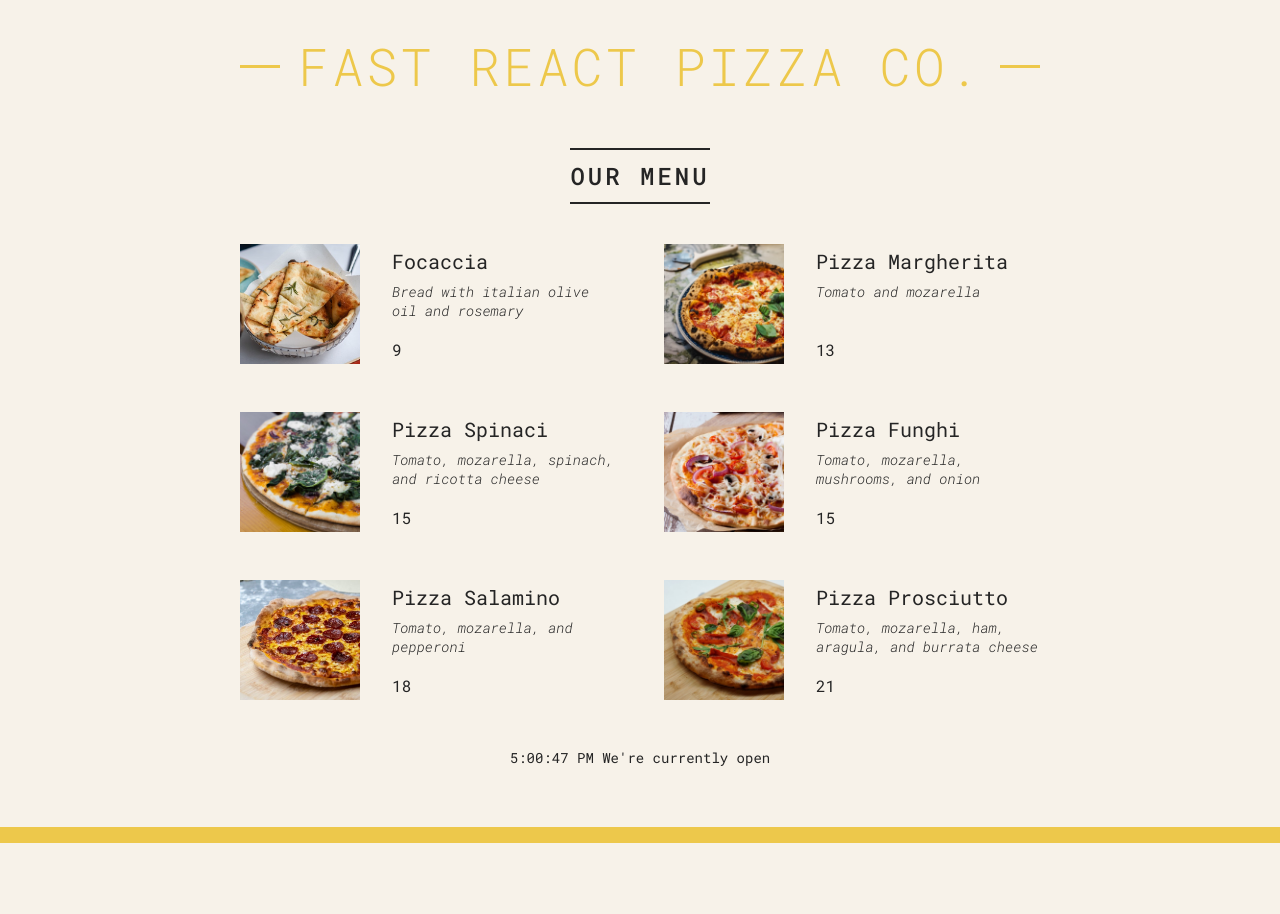
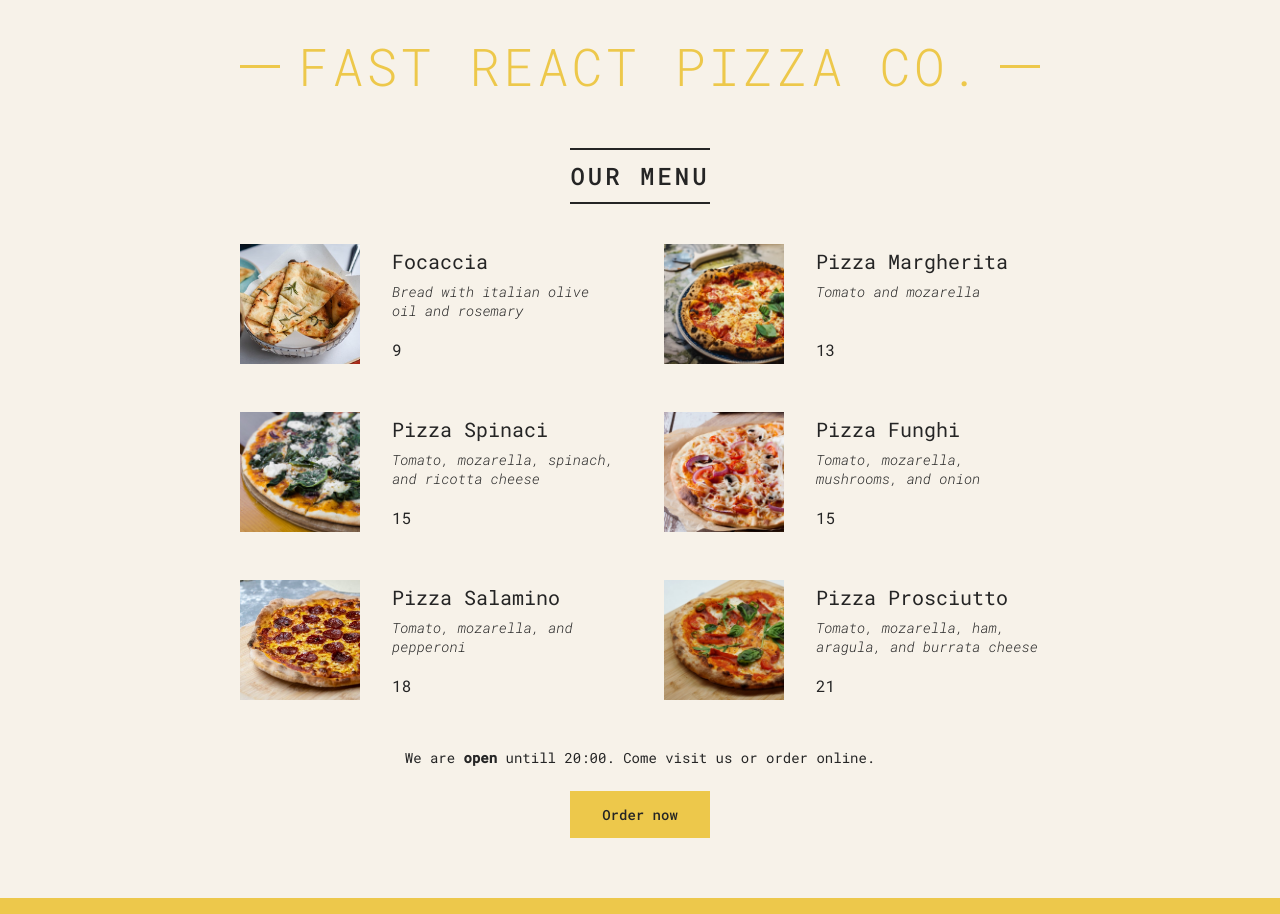
Before and after one commit to AyxanShahbazov/cafe-menu-react, a React (Vite) app: page / in a window 1280 px wide. Before the commit the page ends 843 px from the top, so only its background shows below. Built offline with nearby package versions, Linux system fonts and the light colour scheme.

Commit message:
Some logic and button added

```diff
--- /dev/null
+++ b/src/components/Button.jsx
@@ -0,0 +1,9 @@
+import React from 'react'
+
+const Button = (props) => {
+  return (
+      <button className='btn'>{ props.text }</button>
+  )
+}
+
+export default Button
--- a/src/components/Footer.jsx
+++ b/src/components/Footer.jsx
@@ -1,13 +1,26 @@
 import React from "react";
+import Button from "./Button";
 
 const Footer = () => {
   const hour = new Date().getHours();
+  const openHour = 12;
+  const closeHour = 20;
   const isOpen = hour > 8 && hour < 22;
   console.log(isOpen);
 
-    return <footer className="footer">
-        {new Date().toLocaleTimeString()} We're currently open
-    </footer>;
+  return (
+    <footer className="footer">
+      {isOpen && (
+        <div className="order">
+          <p>
+            We are <strong>open</strong> untill {closeHour}:00. Come visit us or
+            order online.
+          </p>
+          <Button text="Order now" />
+        </div>
+      )}
+    </footer>
+  );
 };
 
 export default Footer;
--- a/src/components/Menu.jsx
+++ b/src/components/Menu.jsx
@@ -1,18 +1,23 @@
 import React from "react";
 import Pizza from "./Pizza.jsx";
 import "../index.css";
-import pizzaData from "./data.js"
+import pizzaData from "./data.js";
 
 const Menu = () => {
+  const pizzas = pizzaData;
+  const numPizzas = pizzas.length;
+
   return (
     <main className="menu">
       <h2>Our Menu</h2>
 
-      <ul className="pizzas">
-        {pizzaData.map((pizza) => (
-          <Pizza pizzaObj={pizza} key={pizza.name} />
-        ))}
-      </ul>
+      {numPizzas > 0 && (
+        <ul className="pizzas">
+          {pizzas.map((pizza) => (
+            <Pizza pizzaObj={pizza} key={pizza.name} />
+          ))}
+        </ul>
+      )}
     </main>
   );
 };
```
